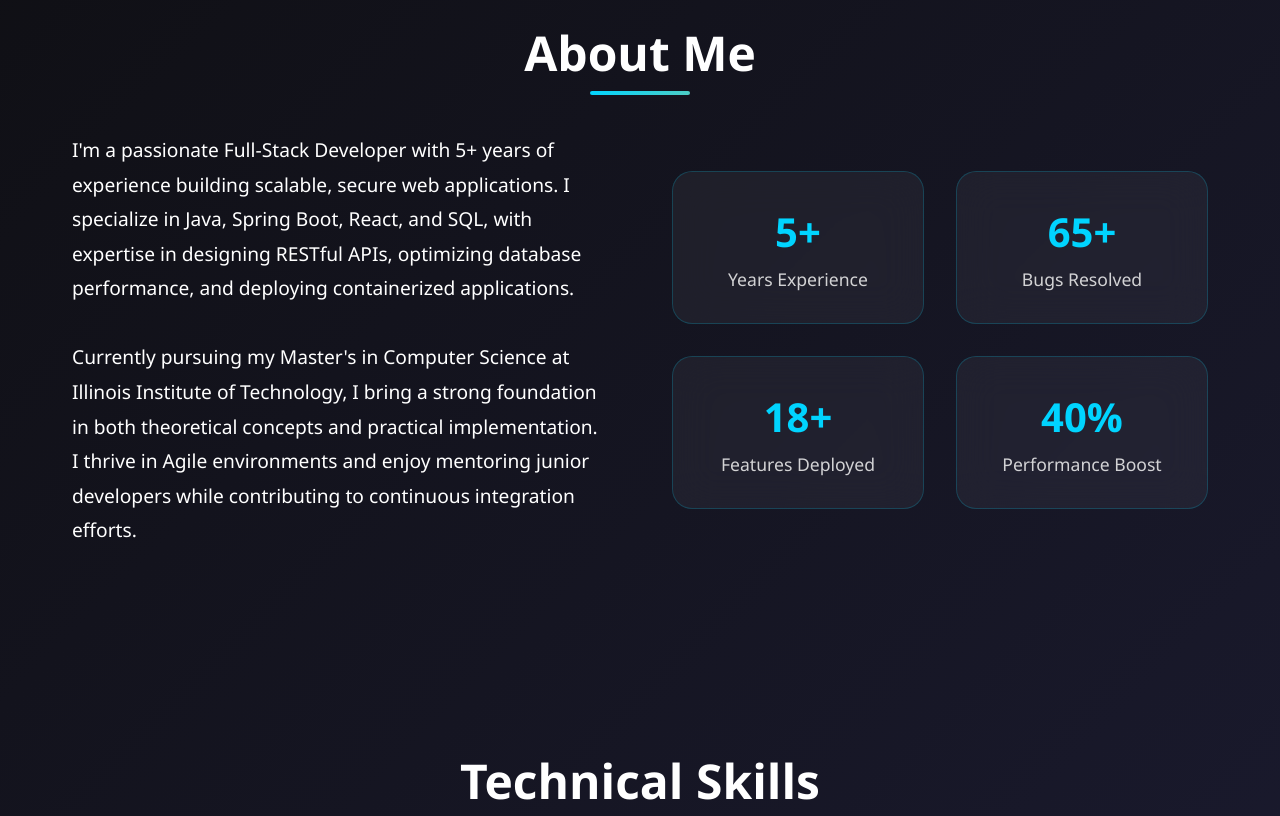
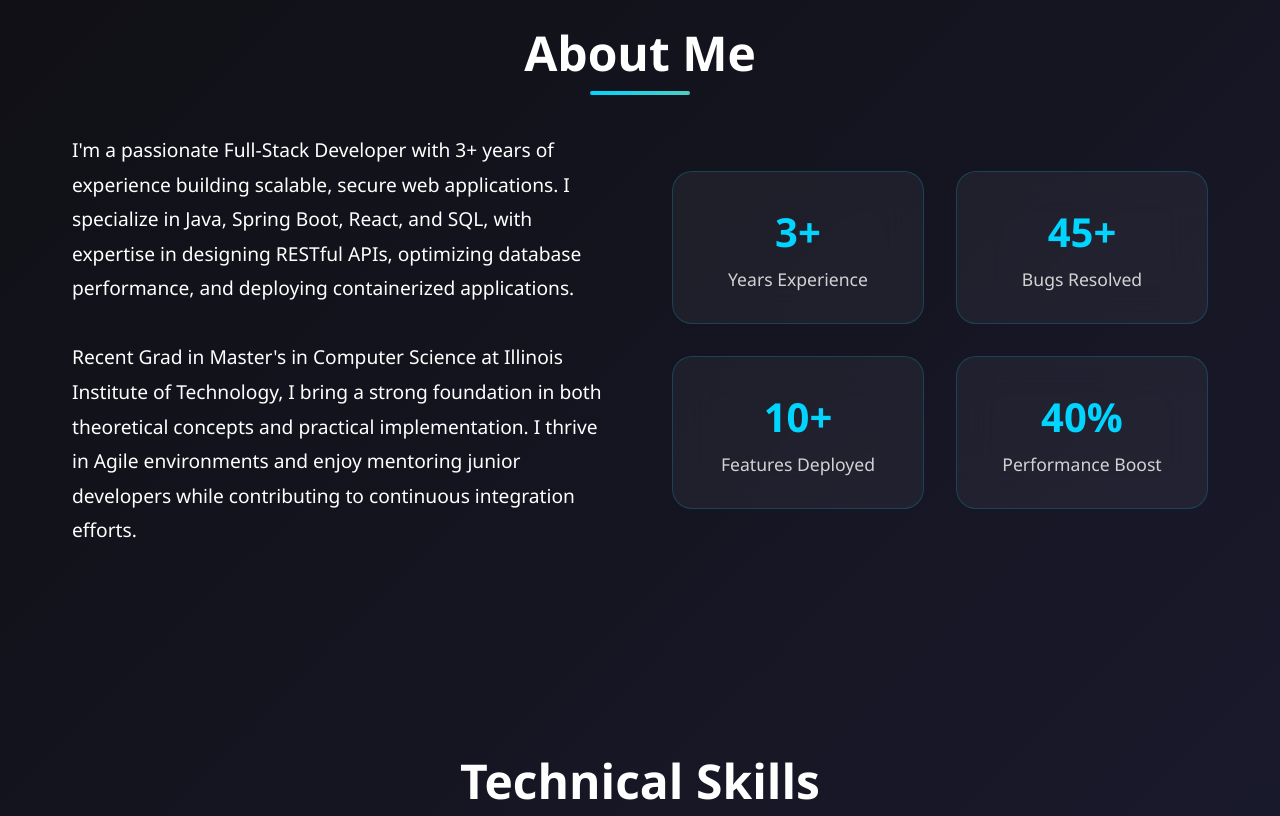
Before and after one commit to vikasreddynomula/my-portfolio, a website: page index.html in a window 1280 px wide. Shown: the part 880-1696 px from the top of the page. Drawn offline with Linux system fonts and the light colour scheme.

Commit message:
Update index.html

```diff
--- a/index.html
+++ b/index.html
@@ -557,21 +557,21 @@
         <h2 class="section-title reveal">About Me</h2>
         <div class="about-content">
             <div class="about-text reveal">
-                <p>I'm a passionate Full-Stack Developer with 5+ years of experience building scalable, secure web applications. I specialize in Java, Spring Boot, React, and SQL, with expertise in designing RESTful APIs, optimizing database performance, and deploying containerized applications.</p>
+                <p>I'm a passionate Full-Stack Developer with 3+ years of experience building scalable, secure web applications. I specialize in Java, Spring Boot, React, and SQL, with expertise in designing RESTful APIs, optimizing database performance, and deploying containerized applications.</p>
                 <br>
-                <p>Currently pursuing my Master's in Computer Science at Illinois Institute of Technology, I bring a strong foundation in both theoretical concepts and practical implementation. I thrive in Agile environments and enjoy mentoring junior developers while contributing to continuous integration efforts.</p>
+                <p>Recent Grad in Master's in Computer Science at Illinois Institute of Technology, I bring a strong foundation in both theoretical concepts and practical implementation. I thrive in Agile environments and enjoy mentoring junior developers while contributing to continuous integration efforts.</p>
             </div>
             <div class="stats-grid reveal">
                 <div class="stat-card">
-                    <div class="stat-number">5+</div>
+                    <div class="stat-number">3+</div>
                     <div class="stat-label">Years Experience</div>
                 </div>
                 <div class="stat-card">
-                    <div class="stat-number">65+</div>
+                    <div class="stat-number">45+</div>
                     <div class="stat-label">Bugs Resolved</div>
                 </div>
                 <div class="stat-card">
-                    <div class="stat-number">18+</div>
+                    <div class="stat-number">10+</div>
                     <div class="stat-label">Features Deployed</div>
                 </div>
                 <div class="stat-card">
@@ -655,7 +655,7 @@
             <div class="timeline-item reveal">
                 <div class="timeline-dot"></div>
                 <div class="job-title">Junior Software Engineer</div>
-                <div class="company-info">Copart • Hyderabad, Telangana • July 2018 - July 2023</div>
+                <div class="company-info">Copart • Hyderabad, Telangana • July 2020 - July 2023</div>
                 <ul class="achievements">
                     <li>Engineered and deployed 8 new features, resolved 30+ software bugs and 15+ production issues</li>
                     <li>Designed REST API for auction bid cost calculation handling 100 simultaneous bids with 7-second response time</li>
@@ -735,7 +735,7 @@
                     <i class="fab fa-linkedin"></i>
                     <span>LinkedIn</span>
                 </a>
-                <a href="https://d5n7aohtee6f77qj.public.blob.vercel-storage.com/Vikas_Reddy_Nomula_Software_Engineer.pdf" class="contact-item" target="_blank" download="Vikas_Reddy_Nomula_Resume.pdf">
+                <a href="https://d5n7aohtee6f77qj.public.blob.vercel-storage.com/VIKAS_REDDY_NOMULA_Resume.pdf" class="contact-item" target="_blank" download="Vikas_Reddy_Nomula_Resume.pdf">
                     <i class="fas fa-download"></i>
                     <span>Download Resume</span>
                 </a>
```
